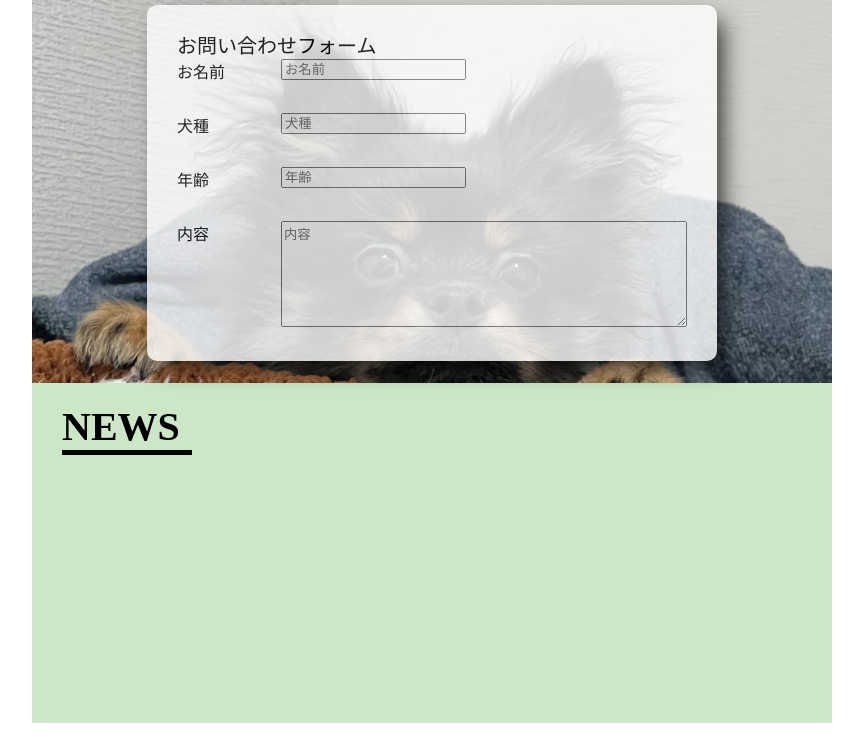
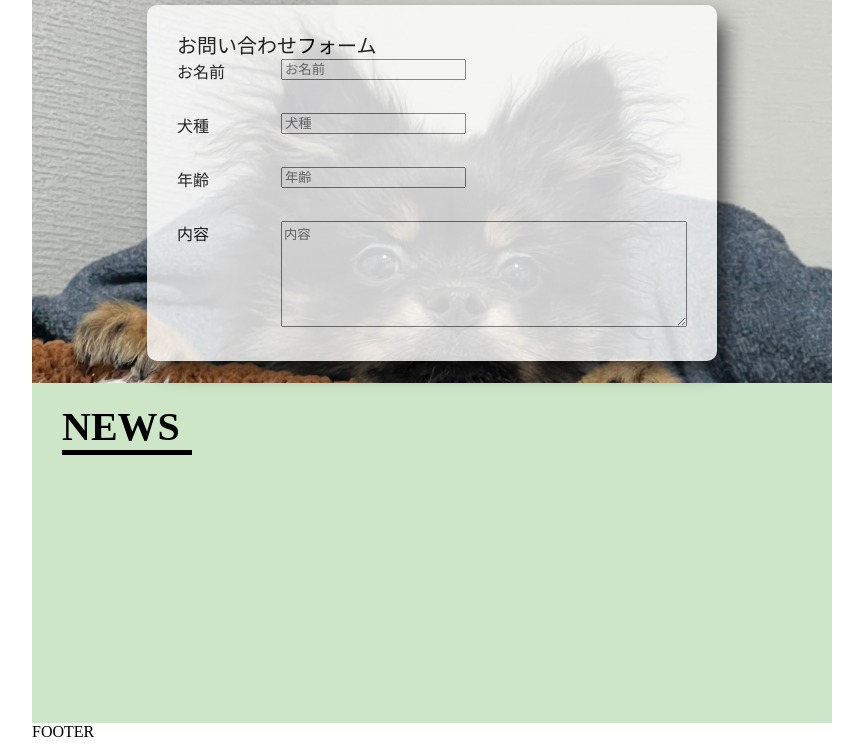
Before and after one commit to YuzukiTakushima/wanwanclub, a plain HTML site: page index.html in a window 1280 px wide. Shown: the part 605-1354 px from the top of the page, without its empty margins (208-1071 px from the left). Drawn offline with Linux system fonts and the light colour scheme.

Commit message:
フッターの追加

```diff
--- a/index.html
+++ b/index.html
@@ -77,6 +77,10 @@
             <div class="news-title">NEWS</div>
 
         </div>
+        <div class="footer">
+            <div class="footer-title">FOOTER</div>
+
+        </div>
     </div>
 </body>
 </html>
```
